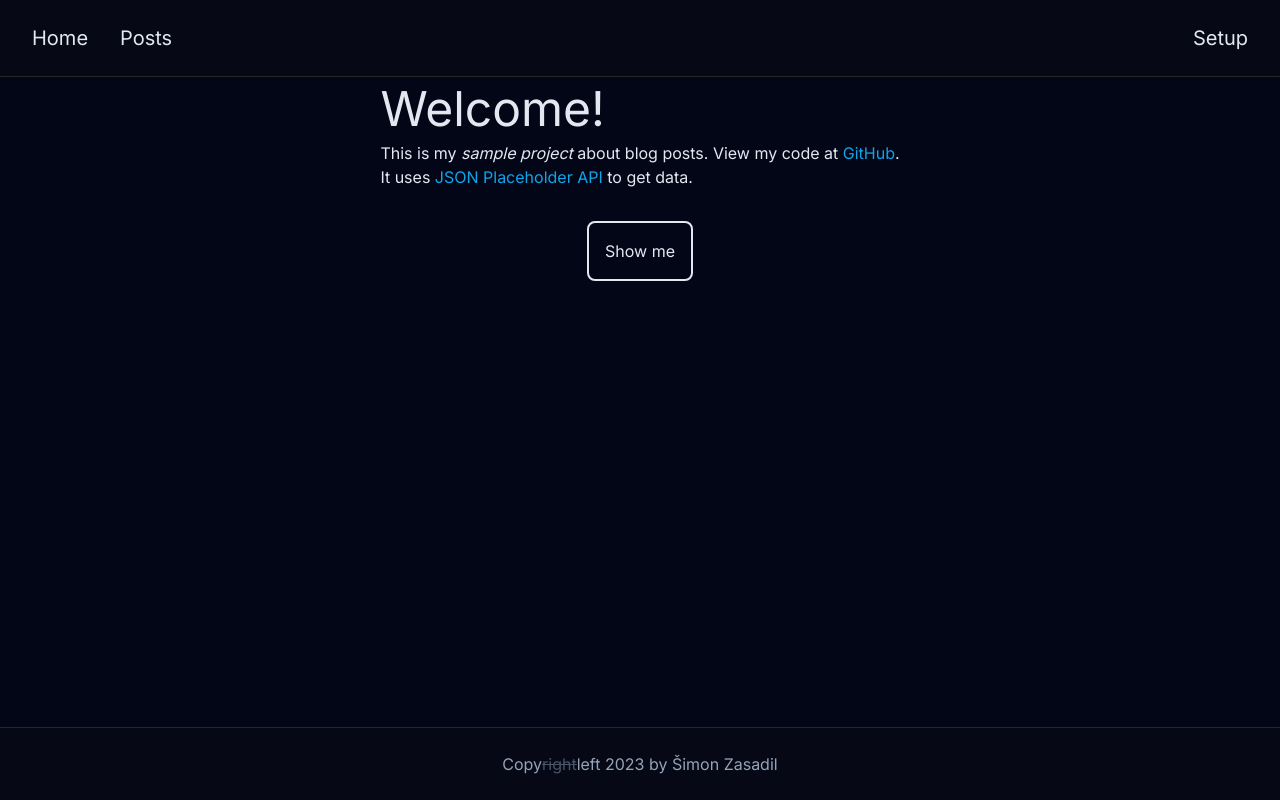
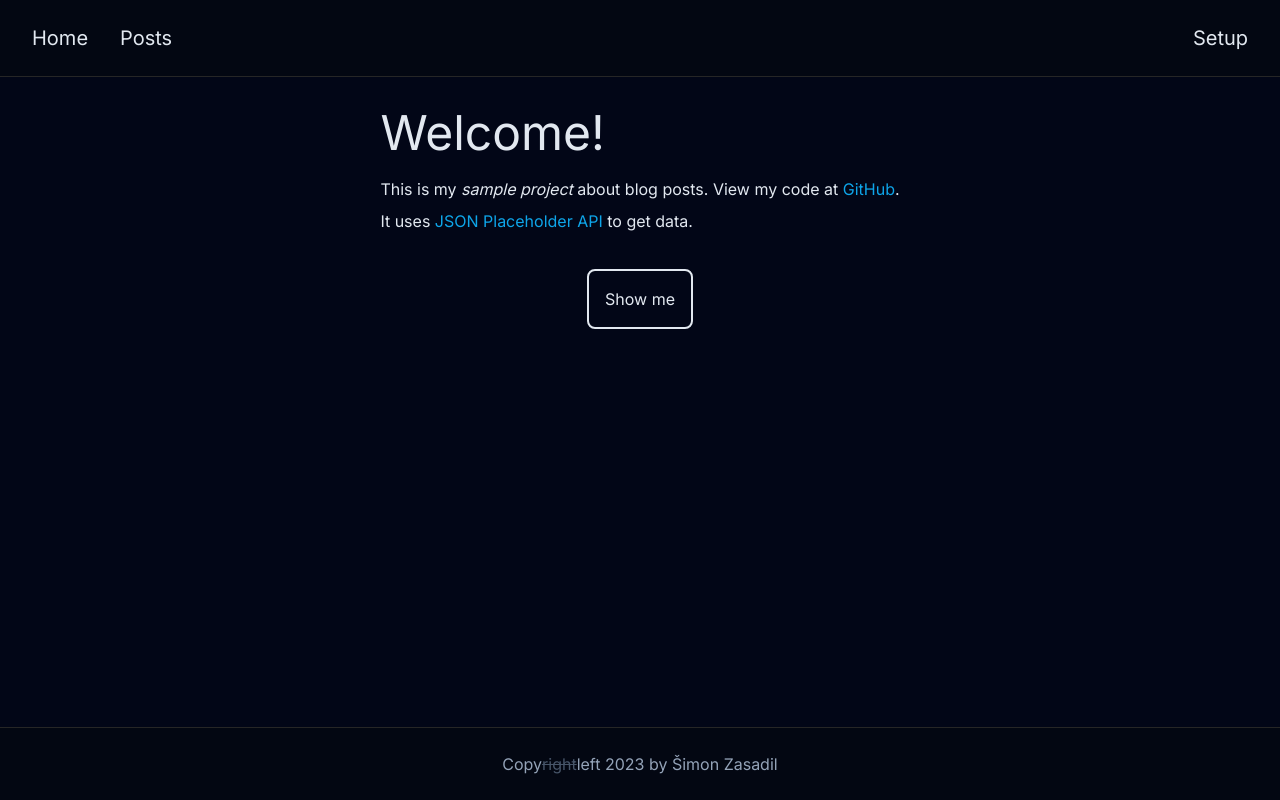
Before and after one commit to simzas/blog-sample, a Next.js app: page / in a window 1280 px wide. Built offline with nearby package versions, Linux system fonts and the light colour scheme.

Commit message:
fix (CSS): tailwind usage

```diff
--- a/src/app/page.tsx
+++ b/src/app/page.tsx
@@ -2,12 +2,12 @@ import Link from 'next/link';
 
 export default function Home() {
   return (
-    <section className='flex flex-col min-h-[50vh]'>
-      <h1 className='text-5xl pb-2'>
+    <section className='flex flex-col mx-4 my-2'>
+      <h1 className='text-5xl my-4'>
         Welcome!
       </h1>
-      <p>This is my <i>sample project</i> about blog posts. View my code at <Link className='blue-link' href={'https://github.com/simzas/blog-sample'}>GitHub</Link>.</p>
-      <p>It uses <Link className="blue-link" href={'https://jsonplaceholder.typicode.com/'} target='_blank'>JSON Placeholder API</Link> to get data.</p>
+      <p className='my-1'>This is my <i>sample project</i> about blog posts. View my code at <Link className='blue-link' href={'https://github.com/simzas/blog-sample'}>GitHub</Link>.</p>
+      <p className='my-1'>It uses <Link className="blue-link" href={'https://jsonplaceholder.typicode.com/'} target='_blank'>JSON Placeholder API</Link> to get data.</p>
       <Link href={'/posts'} className='self-center rounded-lg border-2 border-slate-200 p-4 my-8 hover:bg-slate-900'>Show me</Link>
     </section>
   )
--- a/src/components/Footer.tsx
+++ b/src/components/Footer.tsx
@@ -8,7 +8,7 @@ const Footer: React.FC = () => {
         flex flex-row
         justify-center align-center px-4 mt-2 py-4
         sm:flex-row sm:py-6 sm:mt-6
-        text-md text-slate-400 border-t-[1px] border-neutral-800 bg-[#060815]'>
+        text-md text-slate-400 border-t-[1px] border-neutral-800 bg-gray-950'>
             <div>Copy<span className='line-through text-slate-600'>right</span>left 2023 by <Link href={'https://github.com/simzas'} className='cursor-pointer'>Šimon Zasadil</Link></div>
         </nav>
     )
--- a/src/components/LoadingPostComponent.tsx
+++ b/src/components/LoadingPostComponent.tsx
@@ -5,14 +5,14 @@ import { FC } from 'react';
 const LoadingPostComponent: FC = () => {
 
     return (
-        <div className="py-4 md:min-w-[600px]">
-            <div className="bg-slate-900 rounded border-[1px] border-slate-700
+        <div className="py-4 md:min-w-[600px] md:max-w-5xl">
+            <div className="bg-slate-900 rounded border border-slate-700
                     hover:border-slate-600">
                 <p className="px-4 pt-4 text-2xl first-letter:uppercase">Title</p>
                 <p className="px-4 py-2 text-slate-400 text-sm">Author</p>
-                <div className="border-b-[1px] border-slate-800 my-1"></div>
+                <div className="border-b border-slate-800 my-1"></div>
                 <div className="p-4 first-letter:uppercase">
-                    <span>ABCDEFGHIJKLMNOPQRSTUVWXYZ</span>
+                    <span className='w-max'>Placeholder text so you can read something while this page is loading for you. Gimme lil moment please, thanks for your patience!</span>
                 </div>
             </div>
         </div>
--- a/src/components/Navbar.tsx
+++ b/src/components/Navbar.tsx
@@ -8,7 +8,7 @@ const Navbar: React.FC = () => {
         sm:sticky top-0 flex flex-col
         justify-between align-center px-4 mb-2 py-4
         sm:flex-row sm:py-6
-        text-xl border-b-[1px] border-neutral-800 bg-[#060815]'>
+        text-xl border-b-[1px] border-neutral-800 bg-gray-950'>
             <ul className='flex flex-col sm:flex-row align-center'>
                 <Link href={'/'} className='px-4 py-4 sm:py-0 sm:hover:underline hover:bg-slate-800 sm:hover:bg-transparent hover:cursor-pointer'>Home</Link>
                 <Link href={'/posts'} className='px-4 py-4 sm:py-0 sm:hover:underline hover:bg-slate-800 sm:hover:bg-transparent hover:cursor-pointer'>Posts</Link>
--- a/src/components/PostComponent.tsx
+++ b/src/components/PostComponent.tsx
@@ -6,12 +6,12 @@ import Link from 'next/link';
 const PostComponent: FC<PostProps> = ({ post }) => {
 
     return (
-        <div className="py-4 md:min-w-[600px]">
-            <div className="bg-slate-900 rounded border-[1px] border-slate-700
+        <div className="py-4 md:min-w-[600px] md:max-w-5xl">
+            <div className="bg-slate-900 rounded border border-slate-700
                     hover:border-slate-600">
                 <p className="px-4 pt-4 text-2xl first-letter:uppercase">{post.title}</p>
                 <p className="px-4 py-2 text-slate-400 text-sm"><span className="text-xs">({post.userID})</span> <Link href={'/profile'} className="blue-link font-semibold">{post.username}</Link> at <Link href={'https://www.' + post.website} target="_blank" className="blue-link">{post.website}</Link></p>
-                <div className="border-b-[1px] border-slate-800 my-1"></div>
+                <div className="border-b border-slate-800 my-1"></div>
                 <div className="p-4 first-letter:uppercase">
                     <span>{post.body}</span>
                 </div>
```
